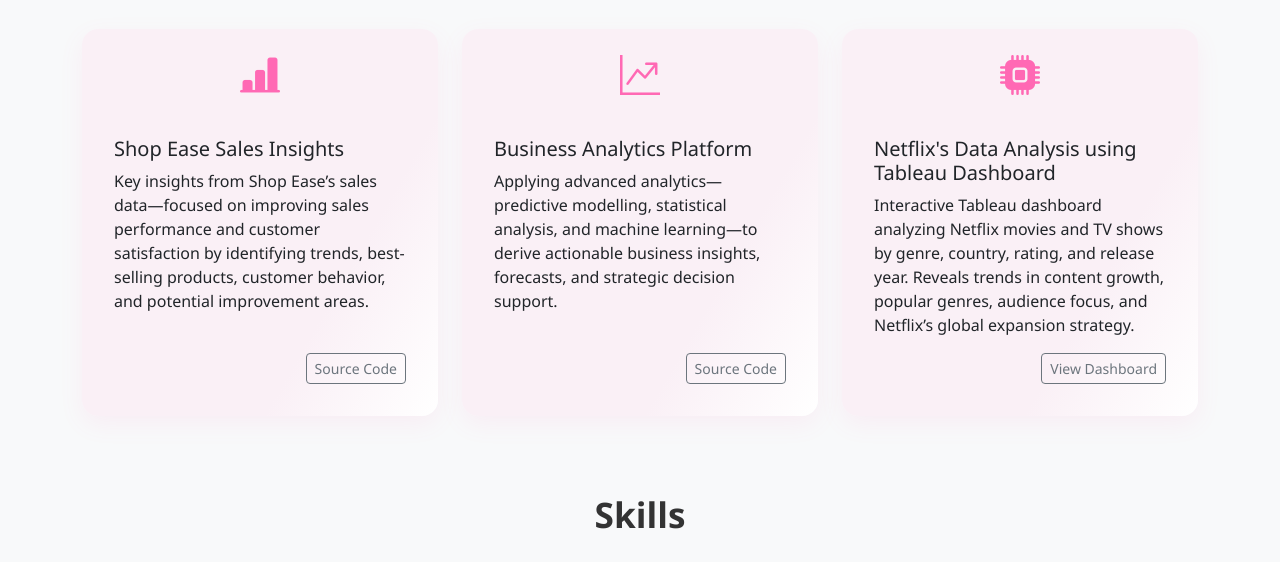
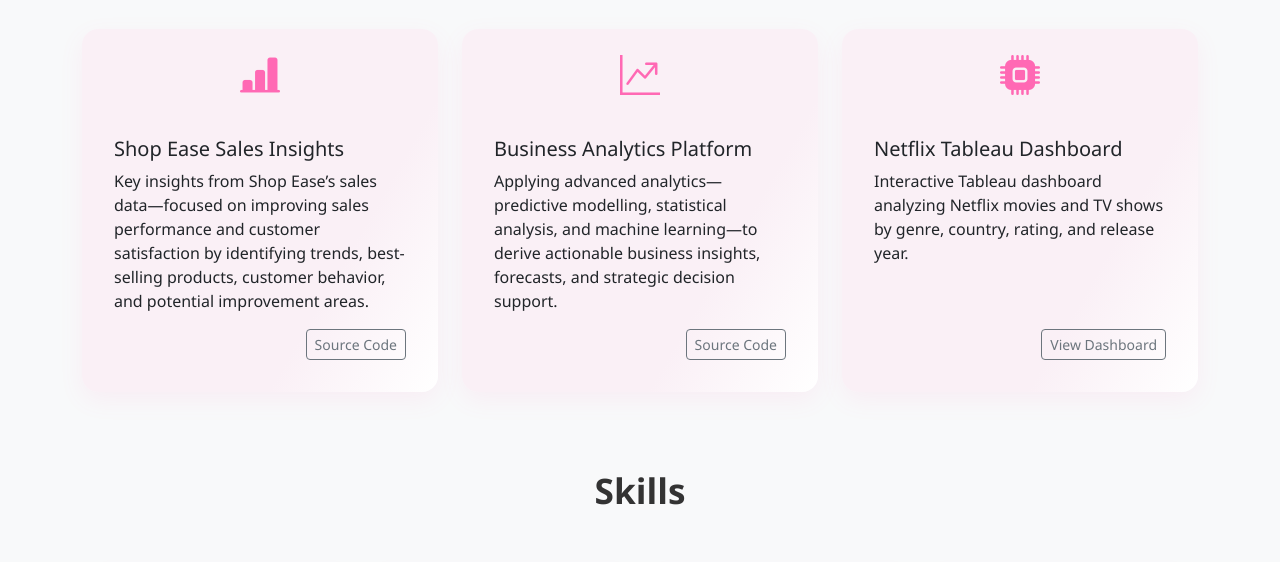
Before and after one commit to explorer061/portfolio, a plain HTML site: page index.html in a window 1280 px wide. Shown: the part 715-1277 px from the top of the page. Drawn offline with nearby package versions, Linux system fonts and the light colour scheme.

Commit message:
Update index.html

```diff
--- a/index.html
+++ b/index.html
@@ -197,10 +197,9 @@
   <div class="card card-project h-100 p-3">
     <div class="project-icon text-center"><i class="bi bi-cpu-fill"></i></div>
     <div class="card-body d-flex flex-column">
-      <h5 class="card-title">Netflix's Data Analysis using Tableau Dashboard</h5>
+      <h5 class="card-title">Netflix Tableau Dashboard</h5>
       <p class="card-text">
-        Interactive Tableau dashboard analyzing Netflix movies and TV shows by genre, country, rating, and release year. Reveals trends in content growth, popular genres, audience focus, and Netflix’s global expansion strategy.
-      </p>
+        Interactive Tableau dashboard analyzing Netflix movies and TV shows by genre, country, rating, and release year.
       <div class="mt-auto text-end">
         <a href="https://public.tableau.com/app/profile/swathy.parakkattil.ravi/viz/Myfirstdashboard-Netflix/Netflix" target="_blank" class="btn btn-sm btn-outline-secondary">View Dashboard</a>
       </div>
```
